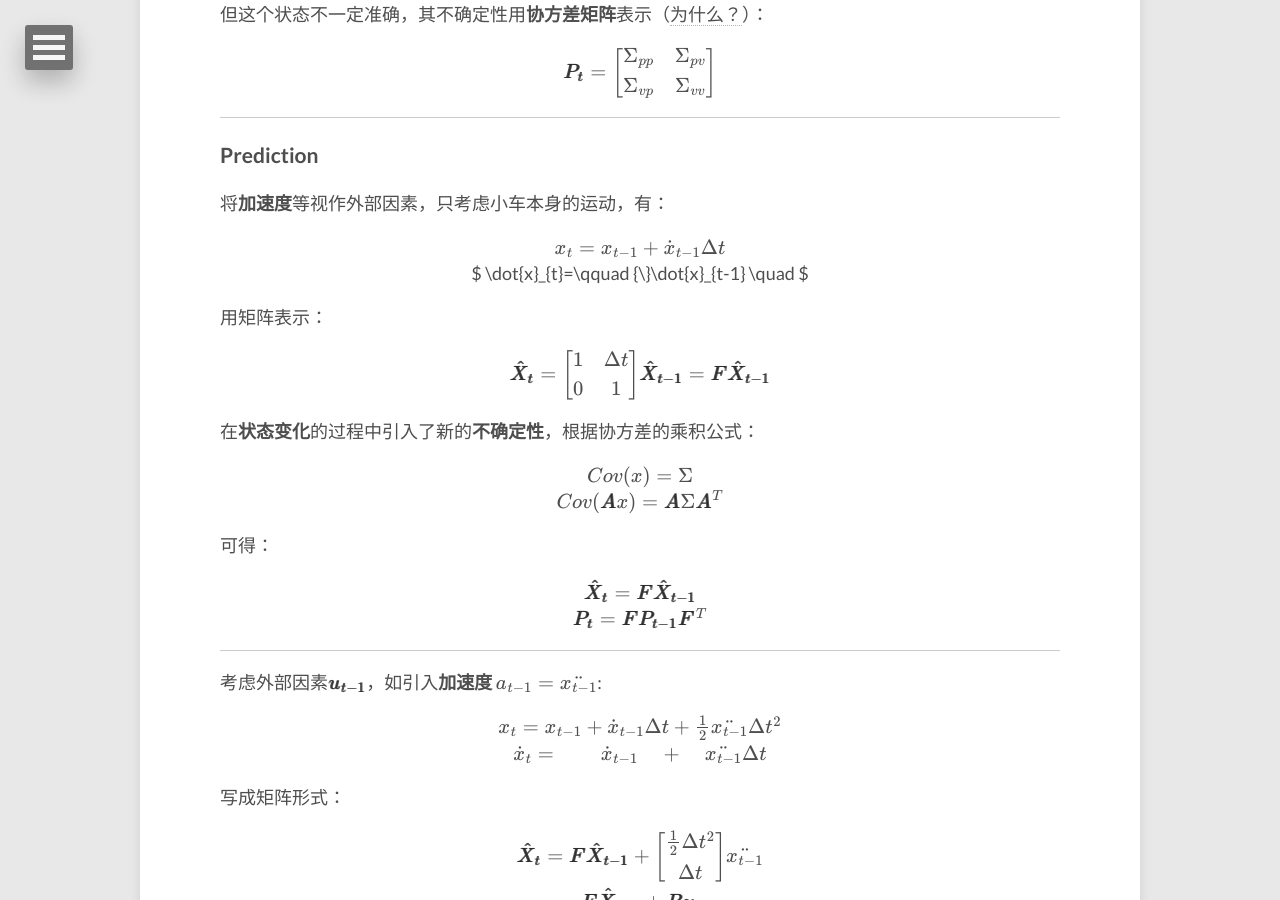
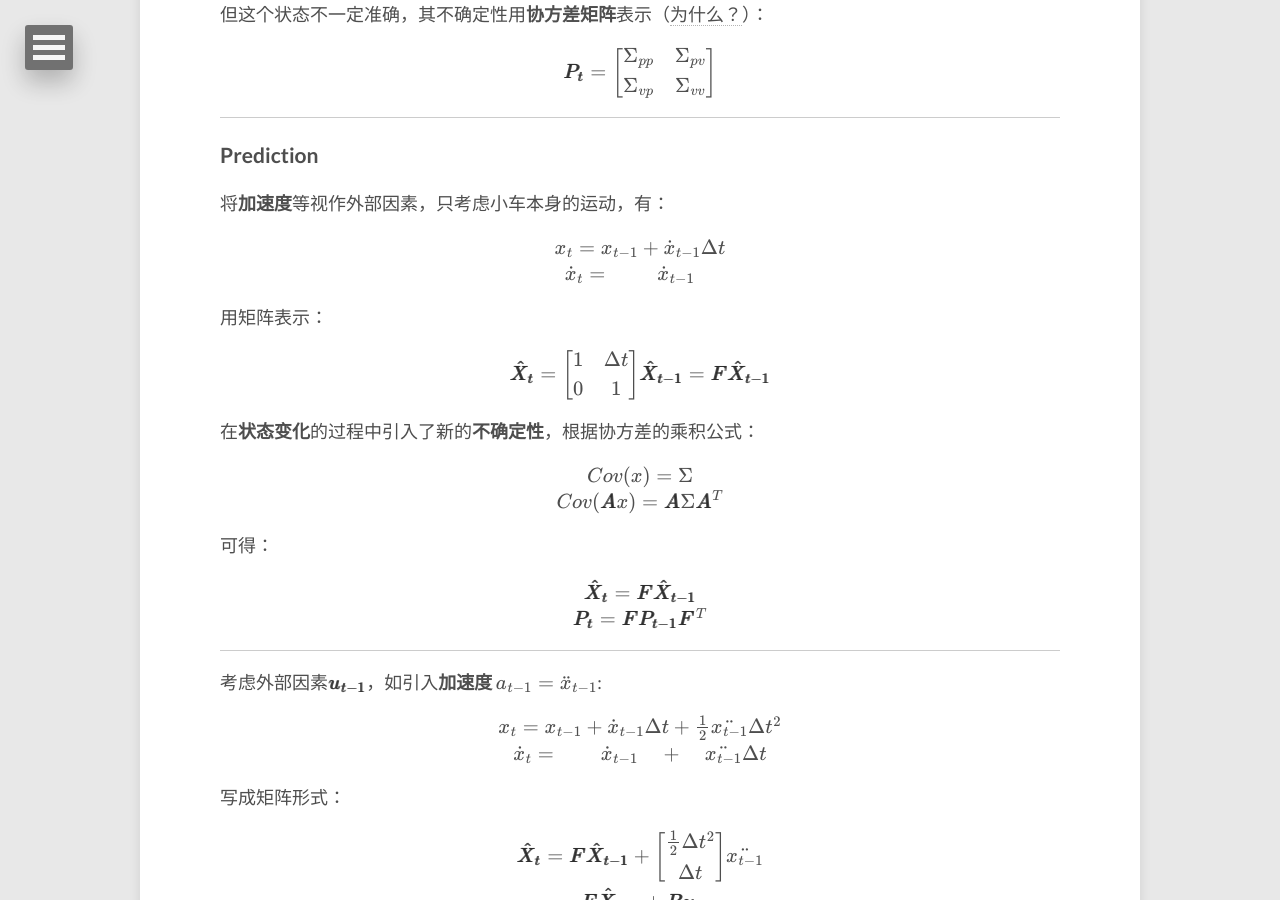
Before and after one commit to lucameng/lucameng.github.io, a Jekyll site: the page built from _posts/2022-07-20-Kalman-Filter.md, in a window 1280 px wide and 900 px high, scrolled down 3258 px. Built offline with Jekyll 4.4.1, drawn with Linux system fonts in a browser that asks for light colours; formulas are drawn with MathJax 3.

Commit message:
update KF

```diff
--- a/_posts/2022-07-20-Kalman-Filter.md
+++ b/_posts/2022-07-20-Kalman-Filter.md
@@ -178,7 +178,7 @@ $
 
 <center>
 $
-\dot{x}_{t}=\qquad {\}\dot{x}_{t-1} \quad
+\dot{x}_{t}=\qquad \ \dot{x}_{t-1} \quad
 $
 </center>
 
@@ -222,7 +222,7 @@ $
 
 ---
 
-考虑外部因素$$ \pmb{u_{t-1}} $$，如引入**加速度** $$a_{t-1} = \ddot{x_{t-1}}$$:
+考虑外部因素$$ \pmb{u_{t-1}} $$，如引入**加速度** $$a_{t-1} = \ddot{x}_{t-1}$$:
 
 <center>
 $
```
